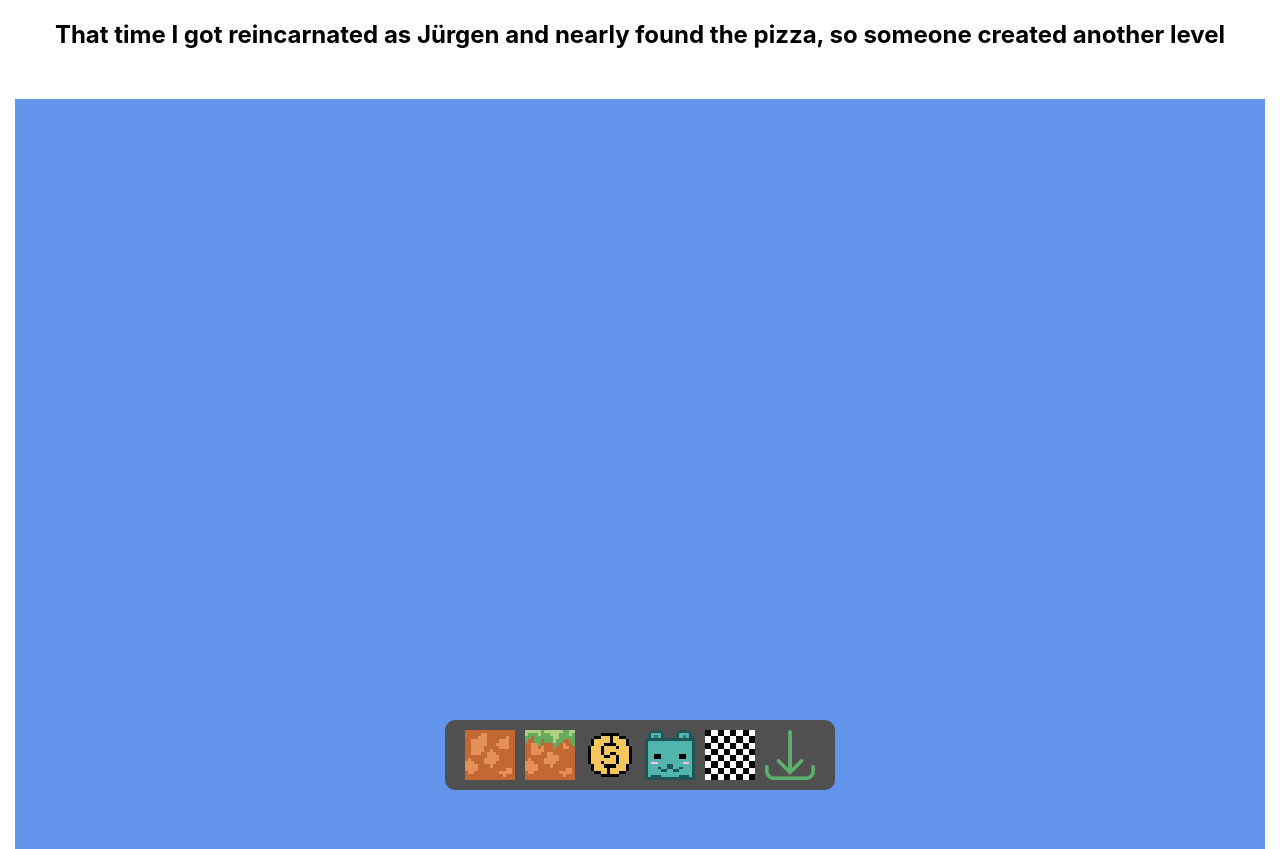
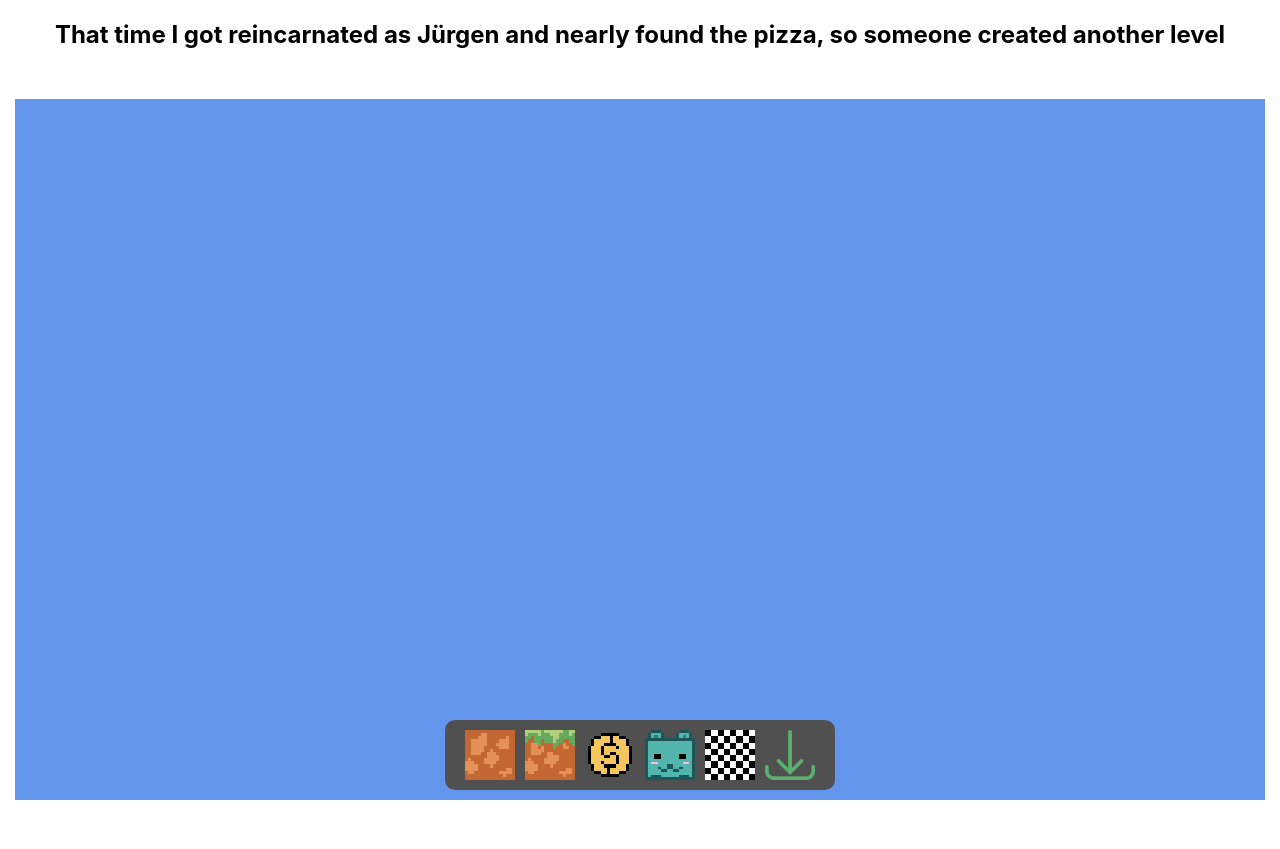
Before and after one commit to FixlTV/that-time-i-got-reincarnated-level-editor, a Next.js app: page / in a window 1280 px wide. After the commit the page ends 800 px from the top, so only its background shows below. Built offline with nearby package versions, Linux system fonts and the light colour scheme.

Commit message:
weird stuff and z-index-improvements

```diff
--- a/styles/globals.css
+++ b/styles/globals.css
@@ -11,11 +11,13 @@ body {
     user-select: none;
     -webkit-user-select: none;
     font-size: 1rem;
+    height: 100%;
     overflow: auto;
 }
 
 body {
     padding-top: 30px;
+    padding-bottom: 90px;
 }
 
 a {
--- a/styles/interface.module.css
+++ b/styles/interface.module.css
@@ -5,7 +5,7 @@
     position: fixed;
     top: 0;
     left: 0;
-    z-index: 1;
+    z-index: 2;
     display: flex;
     flex-direction: column;
 }
--- a/styles/title.module.css
+++ b/styles/title.module.css
@@ -5,6 +5,7 @@
     width: 100%;
     justify-content: center;
     position: fixed;
+    z-index: 1;
 }
 
 .text {
```
